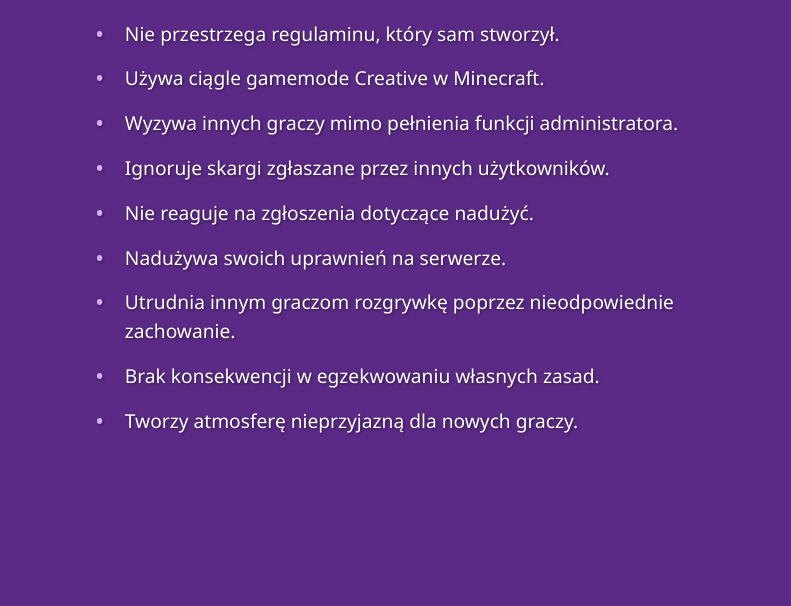
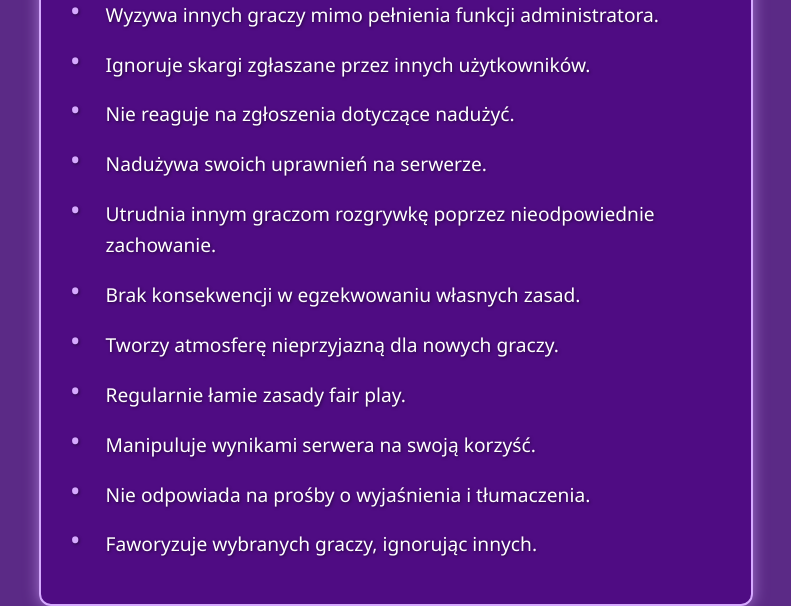
Before and after one commit to SkargaNaEndera/SkargaNaEndera.github.io, a plain HTML site: page index.html in a window 1280 px wide. Shown: the part 221-827 px from the top of the page, without its empty margins (244-1035 px from the left). Before the commit the page ends 800 px from the top, so only its background shows below. Drawn offline with Linux system fonts and the light colour scheme.

Commit message:
Enhance complaint section and styles in index.html
Added a complaint box with additional complaints and updated styles.

```diff
--- a/index.html
+++ b/index.html
@@ -28,24 +28,33 @@
 
   h1 {
     font-size: 3rem;
-    margin-bottom: 1rem;
+    margin-bottom: 1.5rem;
     text-shadow: 2px 2px 5px rgba(0,0,0,0.6);
+  }
+
+  .complaint-box {
+    background: rgba(75, 0, 130, 0.7); /* ciemnofioletowe półprzezroczyste tło */
+    border: 2px solid #d6aaff; /* jasnofioletowa ramka */
+    border-radius: 12px;
+    padding: 25px 30px;
+    max-width: 650px;
+    box-shadow: 0 0 15px rgba(214, 170, 255, 0.6);
+    text-align: left;
   }
 
   ul {
     list-style: none;
     padding: 0;
-    max-width: 600px;
+    margin: 0;
     font-size: 1.2rem;
-    line-height: 1.5;
+    line-height: 1.6;
     text-shadow: 1px 1px 3px rgba(0,0,0,0.5);
-    text-align: left;
   }
 
   ul li {
-    margin-bottom: 1rem;
+    margin-bottom: 1.2rem;
     position: relative;
-    padding-left: 1.5em;
+    padding-left: 1.8em;
   }
 
   ul li::before {
@@ -54,21 +63,27 @@
     left: 0;
     color: #d6aaff;
     font-weight: bold;
+    font-size: 1.4rem;
+    line-height: 1;
   }
 
   @media (max-width: 600px) {
     h1 {
       font-size: 2rem;
     }
+    .complaint-box {
+      max-width: 90%;
+      padding: 20px;
+    }
     ul {
       font-size: 1rem;
-      max-width: 90%;
     }
   }
 </style>
 </head>
 <body>
   <h1>Skarga Na Endera</h1>
+  <div class="complaint-box">
     <ul>
       <li>Nie przestrzega regulaminu, który sam stworzył.</li>
       <li>Używa ciągle gamemode Creative w Minecraft.</li>
@@ -79,6 +94,11 @@
       <li>Utrudnia innym graczom rozgrywkę poprzez nieodpowiednie zachowanie.</li>
       <li>Brak konsekwencji w egzekwowaniu własnych zasad.</li>
       <li>Tworzy atmosferę nieprzyjazną dla nowych graczy.</li>
+      <li>Regularnie łamie zasady fair play.</li>
+      <li>Manipuluje wynikami serwera na swoją korzyść.</li>
+      <li>Nie odpowiada na prośby o wyjaśnienia i tłumaczenia.</li>
+      <li>Faworyzuje wybranych graczy, ignorując innych.</li>
     </ul>
+  </div>
 </body>
 </html>
```
Lines whose indentation alone changed are shown as unchanged.
